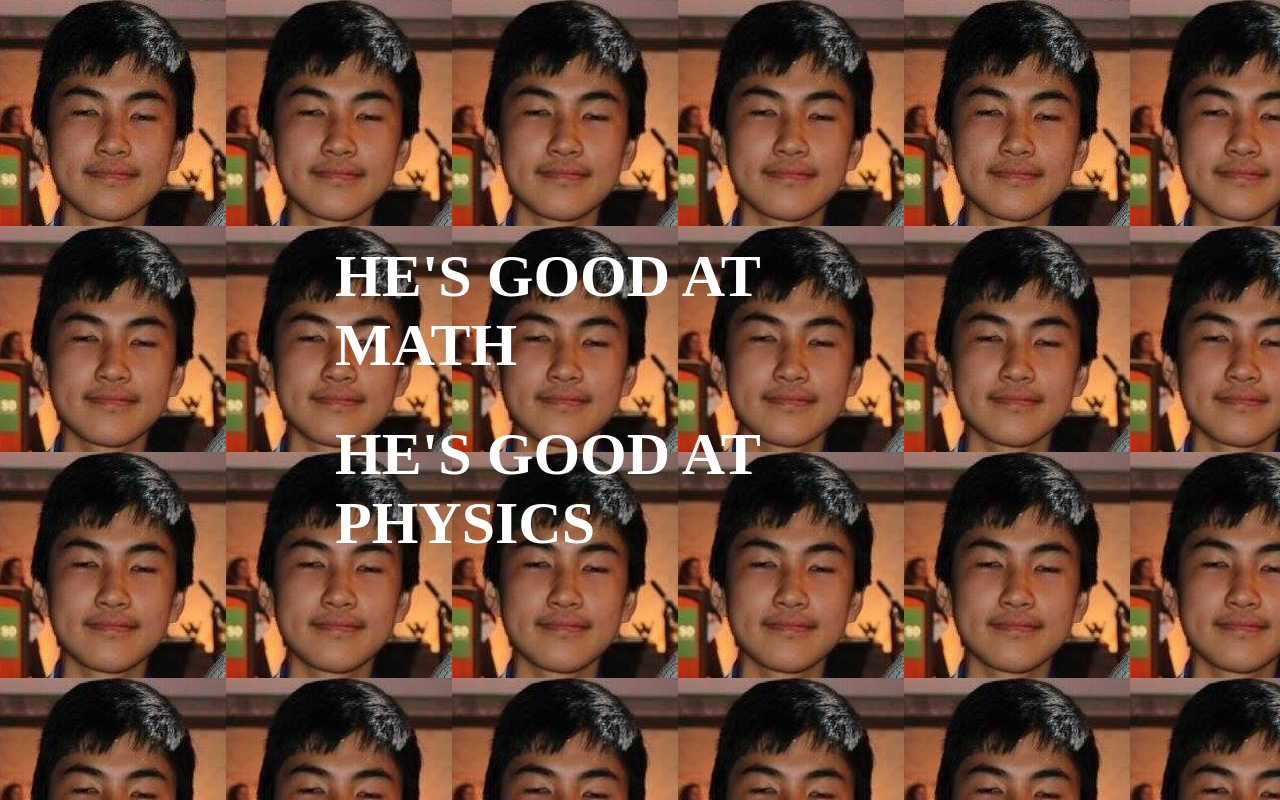
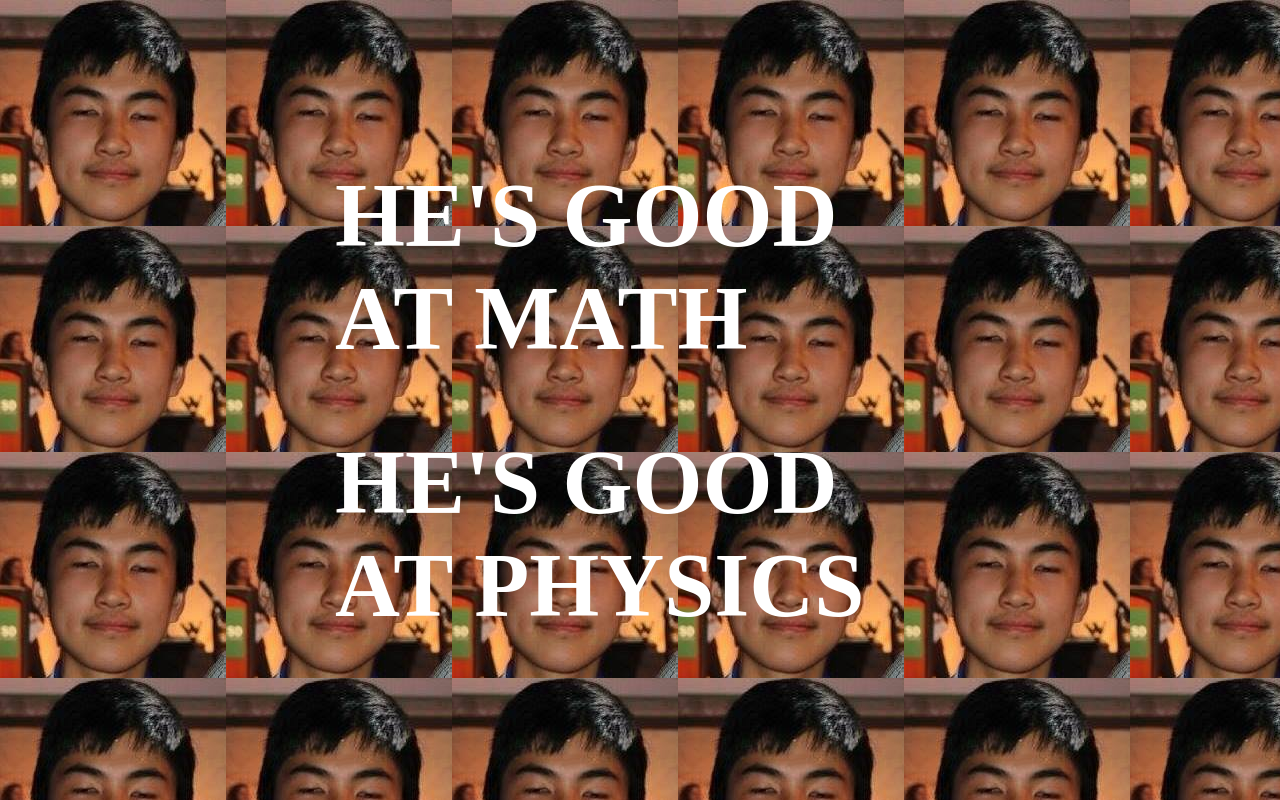
Before and after one commit to danielasdf/danielasdf.github.io, a plain HTML site: page index.html in a window 1280 px wide. Drawn offline with Linux system fonts and the light colour scheme.

Commit message:
Update index.html

```diff
--- a/index.html
+++ b/index.html
@@ -28,8 +28,8 @@
 
 	<body>
 	<div>
-		<h1 style = "font-size: 60px; color: white; align: center">HE'S GOOD AT MATH</h1>
-		<h1 style = "font-size: 60px; color: white; align: center">HE'S GOOD AT PHYSICS</h1>
+		<h1 style = "font-size: 90px; color: white; align: center">HE'S GOOD AT MATH</h1>
+		<h1 style = "font-size: 90px; color: white; align: center">HE'S GOOD AT PHYSICS</h1>
 	</div>
 	</body>
 </html>
```
